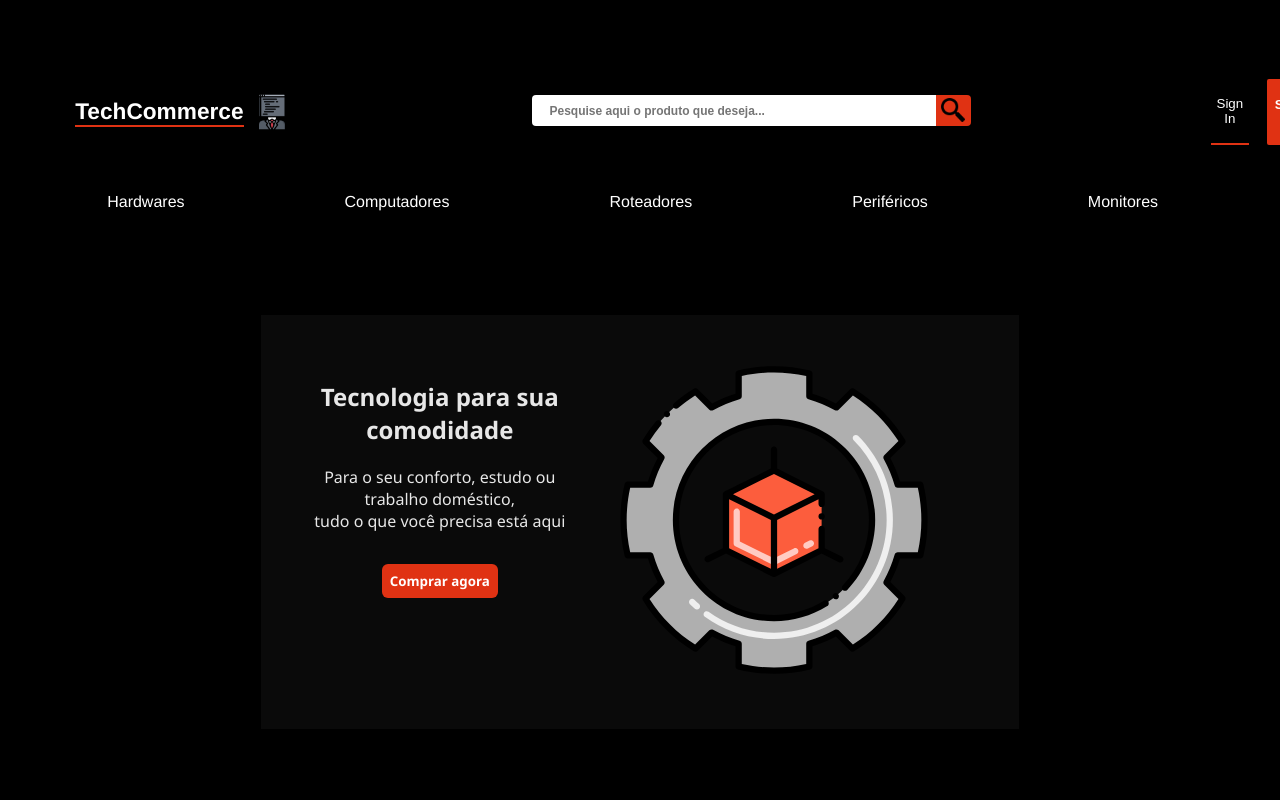
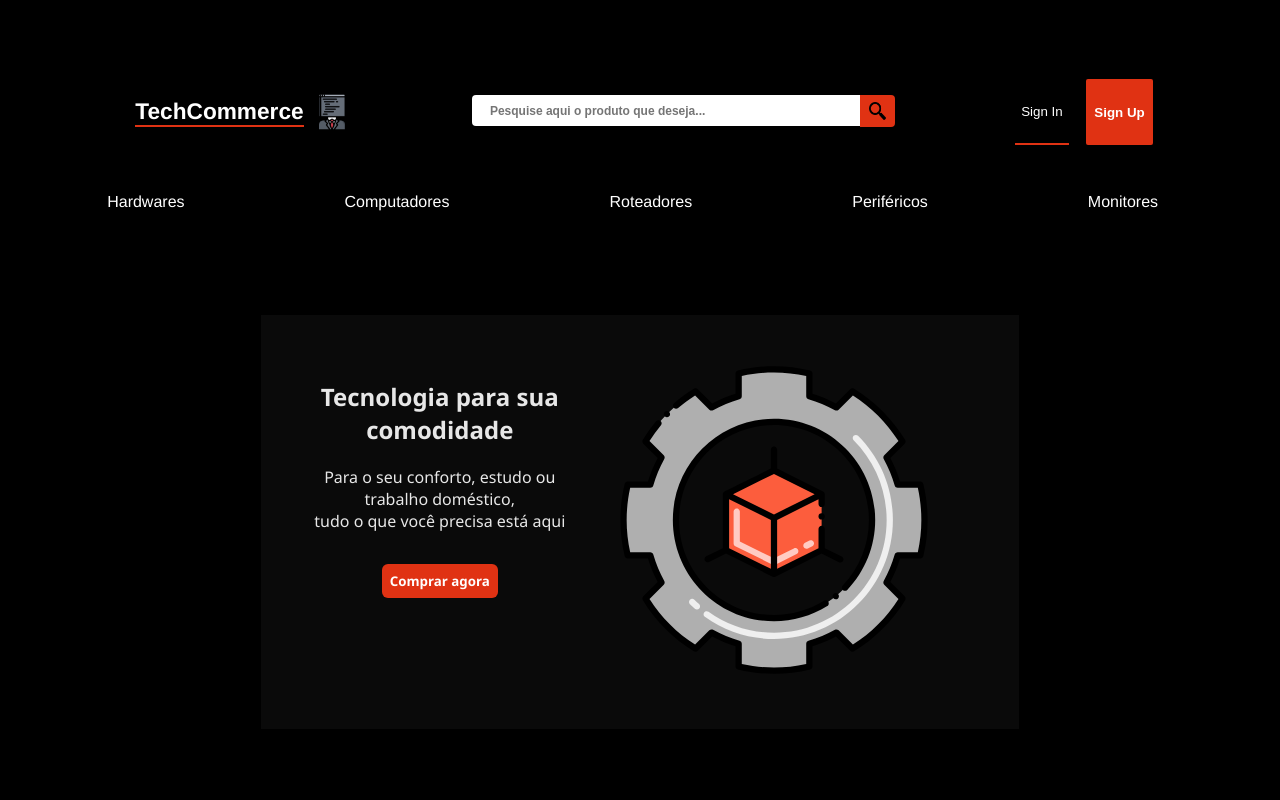
Before and after one commit to olirrvt/ecommerce, a React (Vite) app: page / in a window 1280 px wide. Shown: the top 800 px of the page. Built offline with nearby package versions, Linux system fonts and the light colour scheme.

Commit message:
Reajuste no input pesquisar do header

```diff
--- a/src/components/Header/Cabecalho.css
+++ b/src/components/Header/Cabecalho.css
@@ -8,7 +8,7 @@
 .container-header-principal {
     display: flex;
     flex-direction: row;
-    gap: 15rem;
+    justify-content: space-around;
 }
 
 .container-logo {
@@ -39,8 +39,9 @@
     width: 25rem;
     height: 1.8rem;
     border: none;
-    border-top-left-radius: 4px;
-    border-bottom-left-radius: 4px
+    /* border-top-left-radius: 4px;
+    border-bottom-left-radius: 4px */
+    border-radius: 4px;
 }
 
 .input-pesquisar-header::placeholder {
@@ -53,17 +54,19 @@
     display: flex;
     align-items: center;
     justify-content: center;
+    margin: 0 0 0 -1rem;
     cursor: pointer;
     width: 35px;
-    height: 31px;
+    height: 32px;
     background-color: #e03213;;
     border-top-right-radius: 4px;
-    border-bottom-right-radius: 4px
+    border-bottom-right-radius: 4px;
+    z-index: 100;
 }
 
 .lupa-input {
-    width: 3vh;
-    height: 3vh;
+    width: 2.2vh;
+    height: 2.2vh;
 }
 
 /* Usuario  */
```
